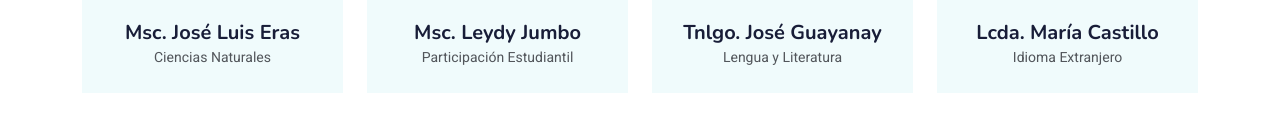
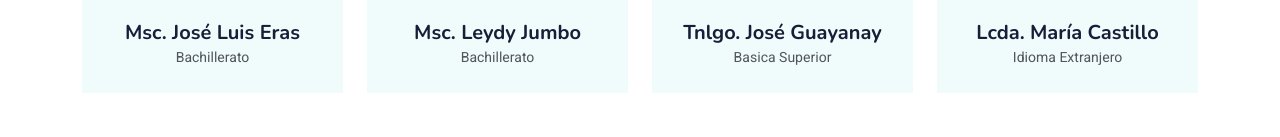
Before and after one commit to SystemMasterPro/Page_UEMSR, a plain HTML site: page index.html in a window 1280 px wide. Shown: the part 3164-3301 px from the top of the page. Drawn offline with nearby package versions, Linux system fonts and the light colour scheme.

Commit message:
loadUpdates

```diff
--- a/index.html
+++ b/index.html
@@ -264,7 +264,7 @@
                         </div>
                         <div class="text-center p-4">
                             <h5 class="mb-0">Msc. José Luis Eras</h5>
-                            <small>Ciencias Naturales</small>
+                            <small>Bachillerato</small>
                         </div>
                     </div>
                 </div>
@@ -282,7 +282,7 @@
                         </div>
                         <div class="text-center p-4">
                             <h5 class="mb-0">Msc. Leydy Jumbo</h5>
-                            <small>Participación Estudiantil</small>
+                            <small>Bachillerato</small>
                         </div>
                     </div>
                 </div>
@@ -300,7 +300,7 @@
                         </div>
                         <div class="text-center p-4">
                             <h5 class="mb-0">Tnlgo. José Guayanay</h5>
-                            <small>Lengua y Literatura</small>
+                            <small>Basica Superior</small>
                         </div>
                     </div>
                 </div>
```
